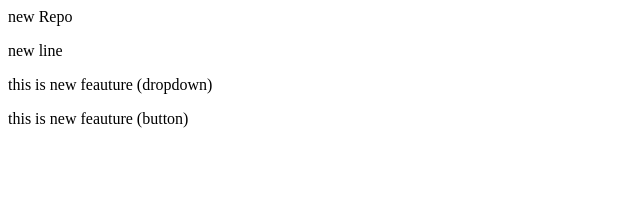
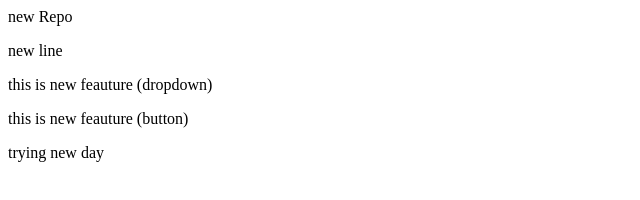
Before and after one commit to rashidkhan752/localRepo, a plain HTML site: page index.html in a window 1280 px wide. Shown: the whole page, without its empty margins (0-640 px from the left). Drawn offline with Linux system fonts and the light colour scheme.

Commit message:
new day new feature

```diff
--- a/index.html
+++ b/index.html
@@ -3,3 +3,4 @@
 <p> this is new feauture (dropdown)</p>
 
 <p> this is new feauture (button)</p>
+<p>trying new day</p>
```
